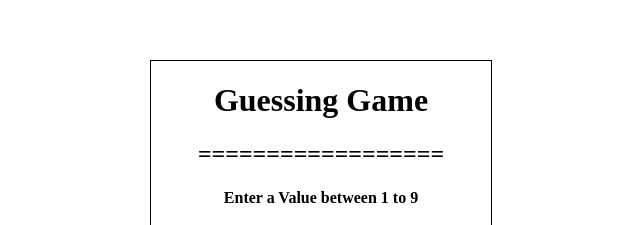
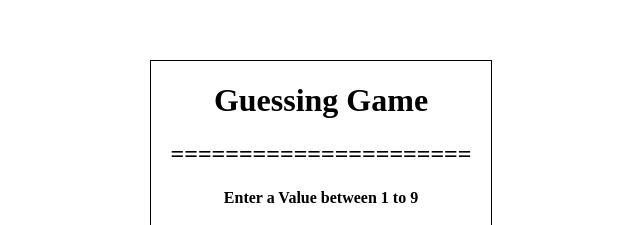
Before and after one commit to devs-sourav/JS-Guessing-Game, a plain HTML site: page index.html in a window 1280 px wide. Shown: the top 225 px of the page, 319-959 px from the left. Drawn offline with Linux system fonts and the light colour scheme.

Commit message:
Update index.html

```diff
--- a/index.html
+++ b/index.html
@@ -11,7 +11,7 @@
 <body>
     <div class="container">
         <h1 class="title">Guessing Game</h1>
-        <h2>==================</h2>
+        <h2>======================</h2>
         <h3 class="count">Remaining Chance : <span class="counter"></span></h3>
         <h4 class="title2">Enter a Value between 1 to 9</h4>
 
```
